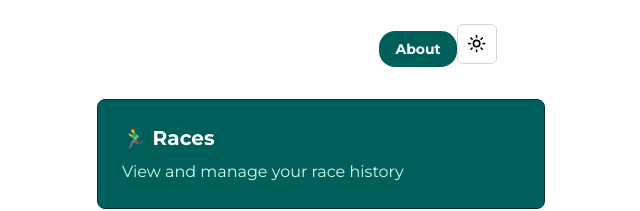
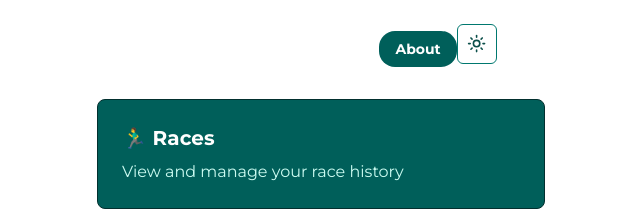
Before and after one commit to Oatre/my_next_pb, a Next.js app: page / in a window 1280 px wide. Shown: the top 211 px of the page, without its empty margins (319-959 px from the left). Built offline with nearby package versions, Linux system fonts and the light colour scheme.

Commit message:
small adjustments to dark mode button

```diff
--- a/package.json
+++ b/package.json
@@ -9,6 +9,7 @@
     "lint": "next lint"
   },
   "dependencies": {
+    "@radix-ui/react-dropdown-menu": "^2.1.15",
     "lucide-react": "^0.539.0",
     "next": "15.3.3",
     "next-themes": "^0.4.6",
--- a/src/app/globals.css
+++ b/src/app/globals.css
@@ -4,7 +4,6 @@
 
 @layer base {}
 :root {
-
 
 }
 
--- a/src/components/ModeToggle.tsx
+++ b/src/components/ModeToggle.tsx
@@ -3,38 +3,37 @@
 import * as React from "react"
 import { Moon, Sun } from "lucide-react"
 import { useTheme } from "next-themes"
-
 import { Button } from "@/components/button"
-import {
-  DropdownMenu,
-  DropdownMenuContent,
-  DropdownMenuItem,
-  DropdownMenuTrigger,
-} from "@/components/dropdown-menu"
 
 export function ModeToggle() {
-  const { setTheme } = useTheme()
+  const { theme, setTheme } = useTheme()
+  const [mounted, setMounted] = React.useState(false)
+
+  // Avoid hydration mismatch
+  React.useEffect(() => {
+    setMounted(true)
+  }, [])
+
+  if (!mounted) {
+    return (
+      <Button variant="outline" size="icon">
+        <Sun className="h-[1.2rem] w-[1.2rem]" />
+      </Button>
+    )
+  }
+
+  const toggleTheme = () => {
+    setTheme(theme === "dark" ? "light" : "dark")
+  }
 
   return (
-    <DropdownMenu>
-      <DropdownMenuTrigger asChild>
-        <Button variant="outline" size="icon">
-          <Sun className="h-[1.2rem] w-[1.2rem] scale-100 rotate-0 transition-all dark:scale-0 dark:-rotate-90" />
-          <Moon className="absolute h-[1.2rem] w-[1.2rem] scale-0 rotate-90 transition-all dark:scale-100 dark:rotate-0" />
-          <span className="sr-only">Toggle theme</span>
-        </Button>
-      </DropdownMenuTrigger>
-      <DropdownMenuContent align="end">
-        <DropdownMenuItem onClick={() => setTheme("light")}>
-          Light
-        </DropdownMenuItem>
-        <DropdownMenuItem onClick={() => setTheme("dark")}>
-          Dark
-        </DropdownMenuItem>
-        <DropdownMenuItem onClick={() => setTheme("system")}>
-          System
-        </DropdownMenuItem>
-      </DropdownMenuContent>
-    </DropdownMenu>
+    <Button variant="outline" size="icon" onClick={toggleTheme}>
+      {theme === "dark" ? (
+        <Moon className="h-[1.2rem] w-[1.2rem]" />
+      ) : (
+        <Sun className="h-[1.2rem] w-[1.2rem]" />
+      )}
+      <span className="sr-only">Toggle theme</span>
+    </Button>
   )
 }
--- a/src/components/button.tsx
+++ b/src/components/button.tsx
@@ -11,8 +11,8 @@ export const Button = React.forwardRef<HTMLButtonElement, ButtonProps>(
     const baseStyles = "inline-flex items-center justify-center rounded-md text-sm font-medium transition-colors"
 
     const variants = {
-      default: "bg-blue-500 text-white hover:bg-blue-600",
-      outline: "border border-gray-300 bg-white hover:bg-gray-50"
+      default: "bg-teal-600 text-white hover:bg-teal-500 dark:bg-blue-600 dark:hover:bg-blue-700",
+      outline: "border border-teal-700 bg-white hover:bg-teal-50 text-teal-900 dark:border-gray-600 dark:bg-gray-800 dark:text-gray-100 dark:hover:bg-gray-700"
     }
 
     const sizes = {
--- a/src/components/dropdown-menu.tsx
+++ b/src/components/dropdown-menu.tsx
@@ -1,89 +1,39 @@
-"use client";
+"use client"
 
-import * as React from "react";
+import * as React from "react"
+import { Moon, Sun } from "lucide-react"
+import { useTheme } from "next-themes"
+import { Button } from "@/components/button"
 
-export function DropdownMenu({ children }: { children: React.ReactNode }) {
-  const [open, setOpen] = React.useState(false);
+export function ModeToggle() {
+  const { theme, setTheme } = useTheme()
+  const [mounted, setMounted] = React.useState(false)
+
+  // Avoid hydration mismatch
+  React.useEffect(() => {
+    setMounted(true)
+  }, [])
+
+  if (!mounted) {
+    return (
+      <Button variant="outline" size="icon">
+        <Sun className="h-[1.2rem] w-[1.2rem]" />
+      </Button>
+    )
+  }
+
+  const toggleTheme = () => {
+    setTheme(theme === "dark" ? "light" : "dark")
+  }
 
   return (
-    <div className="relative inline-block text-left">
-      {React.Children.map(children, (child) =>
-        React.isValidElement(child)
-          ? React.cloneElement(
-              child as React.ReactElement<{
-                open: boolean;
-                setOpen: (open: boolean) => void;
-              }>,
-              { open, setOpen }
-            )
-          : child
+    <Button variant="outline" size="icon" onClick={toggleTheme}>
+      {theme === "dark" ? (
+        <Moon className="h-[1.2rem] w-[1.2rem]" />
+      ) : (
+        <Sun className="h-[1.2rem] w-[1.2rem]" />
       )}
-    </div>
-  );
+      <span className="sr-only">Toggle theme</span>
+    </Button>
+  )
 }
-
-export function DropdownMenuTrigger({
-  asChild,
-  children,
-  open,
-  setOpen,
-}: {
-  asChild?: boolean;
-  children: React.ReactNode;
-  open?: boolean;
-  setOpen?: (open: boolean) => void;
-}) {
-  const handleClick = () => setOpen?.(!open);
-
-  if (asChild && React.isValidElement(children)) {
-    return React.cloneElement(
-      children as React.ReactElement<{ onClick: () => void }>,
-      { onClick: handleClick }
-    );
-  }
-
-  return <button onClick={handleClick}>{children}</button>;
-}
-
-export function DropdownMenuContent({
-  align = "center",
-  children,
-  open,
-}: {
-  align?: "start" | "center" | "end";
-  children: React.ReactNode;
-  open?: boolean;
-}) {
-  if (!open) return null;
-
-  const alignmentClasses = {
-    start: "left-0",
-    center: "left-1/2 -translate-x-1/2",
-    end: "right-0",
-  };
-
-  return (
-    <div
-      className={`absolute top-full mt-1 ${alignmentClasses[align]} min-w-[8rem] overflow-hidden rounded-md border bg-popover p-1 text-popover-foreground shadow-md z-50`}
-    >
-      {children}
-    </div>
-  );
-}
-
-export function DropdownMenuItem({
-  children,
-  onClick,
-}: {
-  children: React.ReactNode;
-  onClick?: () => void;
-}) {
-  return (
-    <div
-      className="relative flex cursor-default select-none items-center rounded-sm px-2 py-1.5 text-sm outline-none transition-colors hover:bg-accent hover:text-accent-foreground data-[disabled]:pointer-events-none data-[disabled]:opacity-50"
-      onClick={onClick}
-    >
-      {children}
-    </div>
-  );
-}
```
Also changed, not shown: 1 other file (tests, documents, lock files or other folders).
